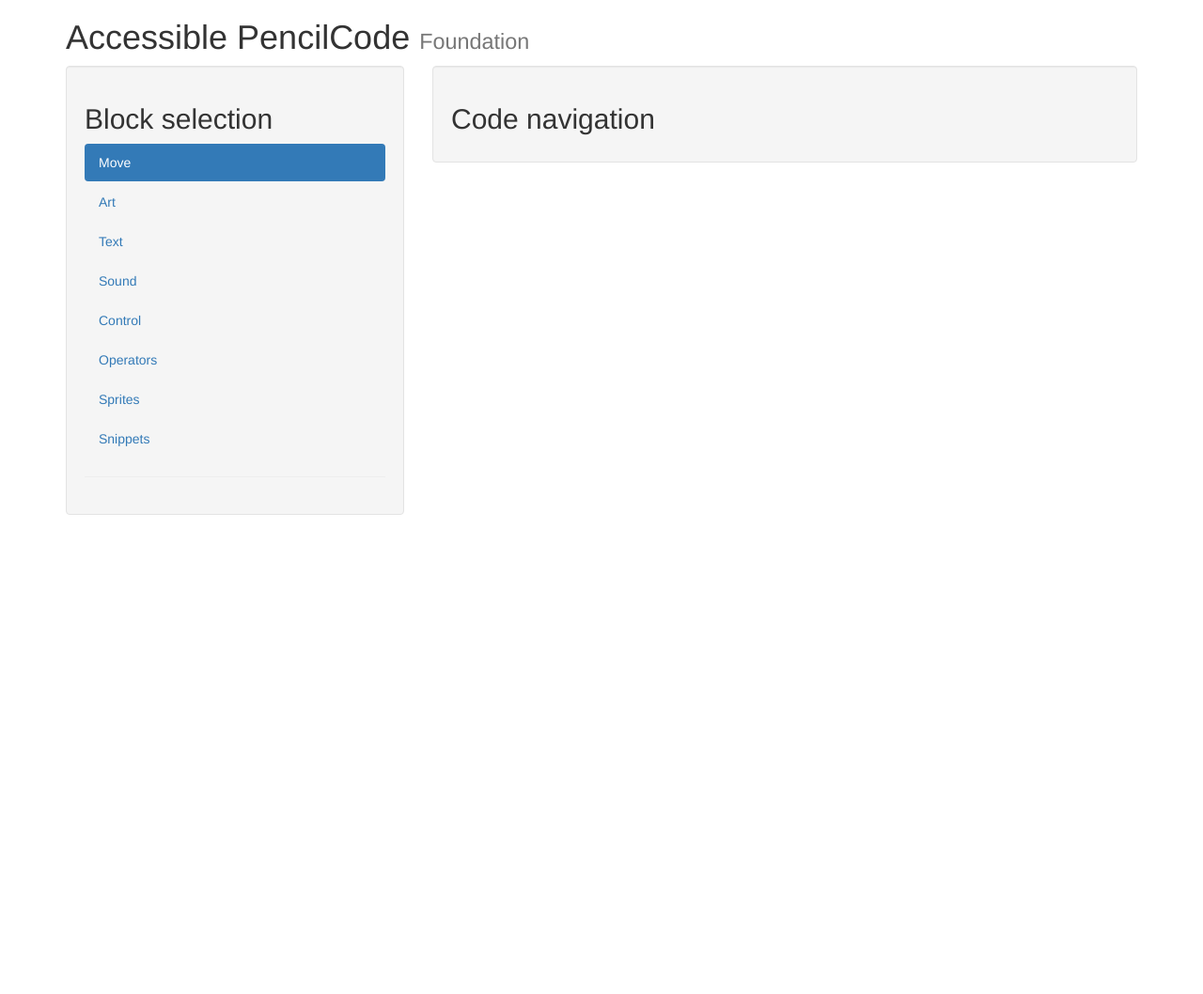
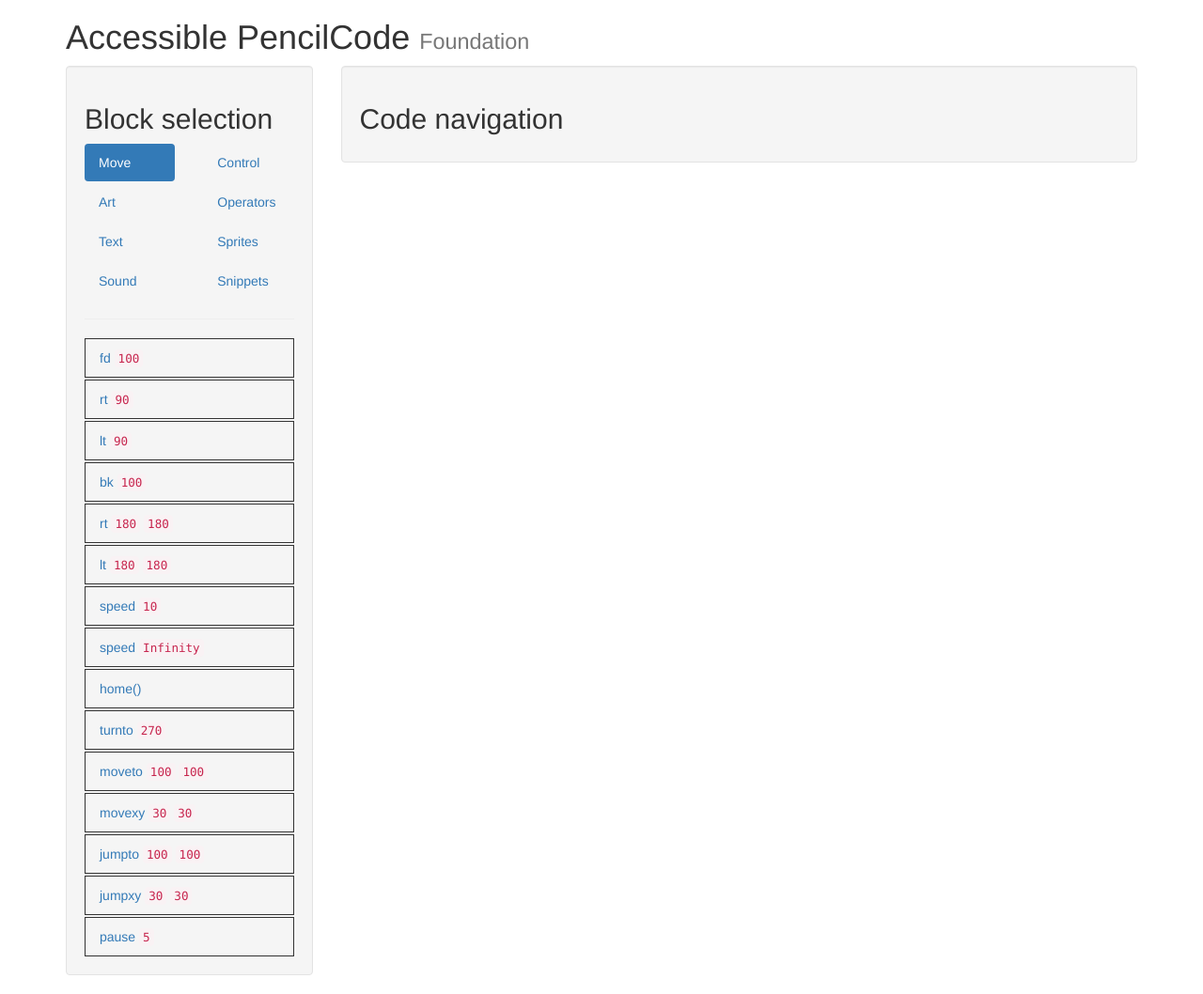
Before and after one commit to RITAccess/PencilCodePrototype, a plain HTML site: page index.html in a window 1280 px wide. Shown: the whole page at 94% size. Before the commit the page ends 800 px from the top, so only its background shows below. Drawn offline with nearby package versions, Linux system fonts and the light colour scheme; no server answers.

Commit message:
Some work on block selects and initial audio

```diff
--- /dev/null
+++ b/client.css
@@ -0,0 +1,4 @@
+.block {
+  border-style: solid;
+  border-width: 1px;
+}
--- a/client.js
+++ b/client.js
@@ -5,39 +5,103 @@
 var blocks_move = [
   {
     name: 'fd',
-    desc: 'Move forward'
-  },
-  {
+    desc: 'Move forward',
+    params: ['100']
+  }, {
     name: 'rt',
-    desc: 'Turn right'
+    desc: 'Turn right',
+    params: ['90']
+  }, {
+    name: 'lt',
+    desc: 'Turn left',
+    params: ['90']
+  }, {
+    name: 'bk',
+    desc: 'Move backward',
+    params: ['100']
+  }, {
+    name: 'rt',
+    desc: 'Make a wide right arc',
+    params: ['180', '100']
+  }, {
+    name: 'lt',
+    desc: 'Make a wide left arc',
+    params: ['180', '100']
+  }, {
+    name: 'speed',
+    desc: 'Set the speed of the turtle',
+    params: ['10']
+  }, {
+    name: 'speed',
+    desc: 'Use infinite speed',
+    params: ['Infinity']
+  }, {
+    name: 'home()',
+    desc: 'Jump to the origin, turned up',
+    params: []
+  }, {
+    name: 'turnto',
+    desc: 'Turn to an absolute direction',
+    params: ['270']
+  }, {
+    name: 'moveto',
+    desc: 'Move to coordinates',
+    params: ['100', '50']
+  }, {
+    name: 'movexy',
+    desc: 'Move by changing x and y',
+    params: ['30', '20']
+  }, {
+    name: 'jumpto',
+    desc: 'Jump to coordinates without drawing',
+    params: ['100', '50']
+  }, {
+    name: 'jumpxy',
+    desc: 'Jump changing x and y without drawing',
+    params: ['30', '20']
+  }, {
+    name: 'pause',
+    desc: 'Do not move for five seconds',
+    params: ['5']
   }
 ];
 var blocks_art = [
   {
     name: 'pen',
-    desc: 'Set pen color and size'
-  },
-  {
+    desc: 'Set pen color and size',
+    params: ['']
+  }, {
     name: 'dot',
-    desc: 'Make a dot'
+    desc: 'Make a dot',
+    params: ['']
   }
 ];
 var blocks_text = [];
 var blocks_sound = [];
+var sounds = {
+  identifyblock: new Howl({
+    src: ['assets/IdentifyBlock.m4a']
+  }),
+  selectblock: new Howl({
+    src: ['assets/SelectBlock.m4a']
+  })
+};
 
 function update_block_list( category_id_full ) {
-  console.log( category_id_full );
   var category_id = category_id_full.substring(9);
   block_html_insert = "";
   var blocks = [];
-  console.log( "Category ID: " + category_id );
   if ( category_id == 1 ) {
     blocks = blocks_move;
   } else if ( category_id == 2 ) {
     blocks = blocks_art;
   }
   for ( var i = 0; i < blocks.length; i++ ) {
-    block_html_insert += '<li role="presentation" class="block" id="block-' + blocks[i].name + '"><a href="#">' + blocks[i].name + '</a></li>';
+    var params = '';
+    for ( var j = 0; j < blocks[i].params.length; j++ ) {
+      params += ' <code>' + blocks[i].params[0] + '</code>';
+    }
+    block_html_insert += '<li role="presentation" class="block" id="block-' + blocks[i].name + '" alt="' + blocks[i].desc + '"><a href="#" aria-label="' + blocks[i].desc + '">' + blocks[i].name + ' ' + params + '</a></li>';
   }
   $("#block-list").html(block_html_insert);
 
@@ -49,7 +113,7 @@
  * Derived from the Elephant codebase, also originally written by Jeffrey Wang
 */
 
-$("#category-list").on('click','.category', function( event ) {
+$("#category-list").on('click', '.category', function( event ) {
   if ( !$(this).hasClass("active") ) {
     $(".category").each(function(index, el) {
       if ( $(el).hasClass("category-active") ) {
@@ -61,3 +125,14 @@
      // pull content for selected category into the pane
   }
 });
+
+$("#block-list").on('hover', '.block', function( event ) {
+  // do something on hover
+  // probably play audio
+  sounds.identifyblock.play();
+});
+
+$("#block-list").on('click', '.block', function( event ) {
+  // do something on click
+  sounds.selectblock.play();
+});
--- a/index.html
+++ b/index.html
@@ -2,7 +2,9 @@
 <html>
 <head>
   <title>Accessible PencilCode Foundation</title>
+  <!-- Twitter Bootstrap CSS [3.3.7] (Bootstrap CDN) +SRI -->
   <link rel="stylesheet" href="https://maxcdn.bootstrapcdn.com/bootstrap/3.3.7/css/bootstrap.min.css" integrity="sha384-BVYiiSIFeK1dGmJRAkycuHAHRg32OmUcww7on3RYdg4Va+PmSTsz/K68vbdEjh4u" crossorigin="anonymous">
+  <link rel="stylesheet" href="client.css">
 </head>
 <body lang="en">
   <div class="container">
@@ -12,26 +14,34 @@
       </div>
     </div>
     <div class="row">
-      <div class="col-sm-4">
+      <div class="col-sm-3">
         <div class="well">
           <!-- Block selection -->
           <h2>Block selection</h2>
-          <ul class="nav nav-pills nav-stacked" id="category-list">
+          <div class="row" id="category-list">
+            <div class="col-sm-6">
+              <ul class="nav nav-pills nav-stacked">
                 <li role="presentation" class="category category-active active" id="category-1" aria-controls="move" role="tab" data-toggle="tab"><a href="#">Move</a></li>
                 <li role="presentation" class="category" id="category-2" aria-controls="art" role="tab" data-toggle="tab"><a href="#">Art</a></li>
                 <li role="presentation" class="category" id="category-3" aria-controls="text" role="tab" data-toggle="tab"><a href="#">Text</a></li>
                 <li role="presentation" class="category" id="category-4" aria-controls="sound" role="tab" data-toggle="tab"><a href="#">Sound</a></li>
+              </ul>
+            </div><!-- .col-sm-6 -->
+            <div class="col-sm-6">
+              <ul class="nav nav-pills nav-stacked">
                 <li role="presentation" class="category" id="category-5" aria-controls="control" role="tab" data-toggle="tab"><a href="#">Control</a></li>
                 <li role="presentation" class="category" id="category-6" aria-controls="operators" role="tab" data-toggle="tab"><a href="#">Operators</a></li>
                 <li role="presentation" class="category" id="category-7" aria-controls="sprites" role="tab" data-toggle="tab"><a href="#">Sprites</a></li>
                 <li role="presentation" class="category" id="category-8" aria-controls="snippets" role="tab" data-toggle="tab"><a href="#">Snippets</a></li>
               </ul>
+            </div><!-- .col-sm-6 -->
+          </div> <!-- .row #category-list -->
           <hr />
           <ul class="nav nav-pills nav-stacked" id="block-list">
           </ul>
         </div>
       </div><!-- .col-sm-4 -->
-      <div class="col-sm-8">
+      <div class="col-sm-9">
         <div class="well">
           <!-- Code navigation -->
           <h2>Code navigation</h2>
@@ -39,8 +49,16 @@
       </div><!-- .col-sm-8 -->
     </div><!-- .row -->
   </div><!-- .container -->
+  <!-- jQuery [3.2.1] (Google Hosted Libraries) -->
   <script src="https://ajax.googleapis.com/ajax/libs/jquery/3.2.1/jquery.min.js"></script>
+  <!-- Twitter Bootstrap [3.3.7] (Bootstrap CDN) +SRI -->
   <script src="https://maxcdn.bootstrapcdn.com/bootstrap/3.3.7/js/bootstrap.min.js" integrity="sha384-Tc5IQib027qvyjSMfHjOMaLkfuWVxZxUPnCJA7l2mCWNIpG9mGCD8wGNIcPD7Txa" crossorigin="anonymous"></script>
+  <!-- howler.js [2.0.4] (CDNJS) -->
+  <script src="https://cdnjs.cloudflare.com/ajax/libs/howler/2.0.4/howler.min.js"></script>
   <script src="client.js"></script>
+  <script>
+    // show "Move" blocks on page load (jQuery.ready();)
+    $(update_block_list( 'category-1' ));
+  </script>
 </body>
 </html>
```
Also changed, not shown: 4 other files. Lines whose indentation alone changed are shown as unchanged.
